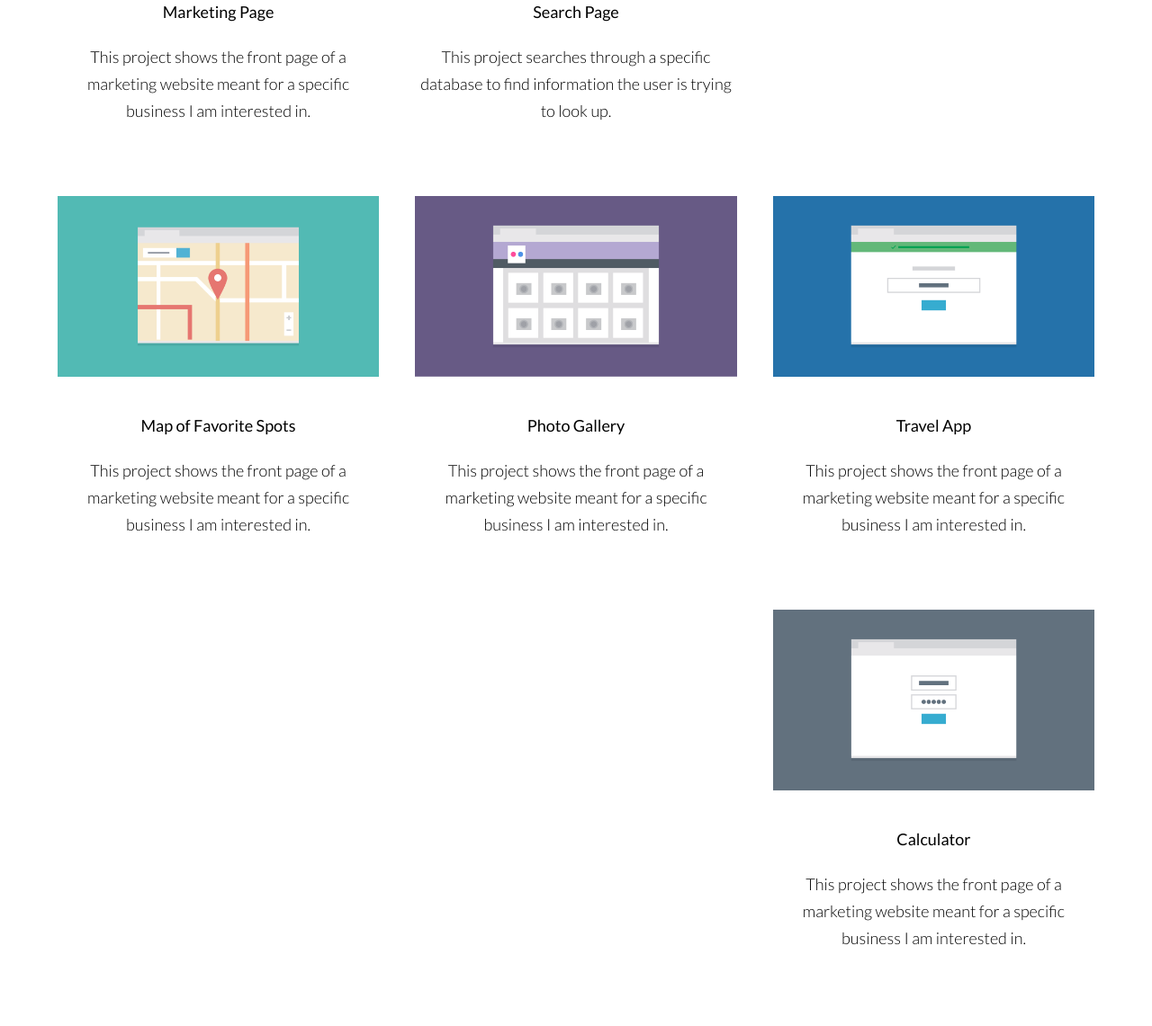
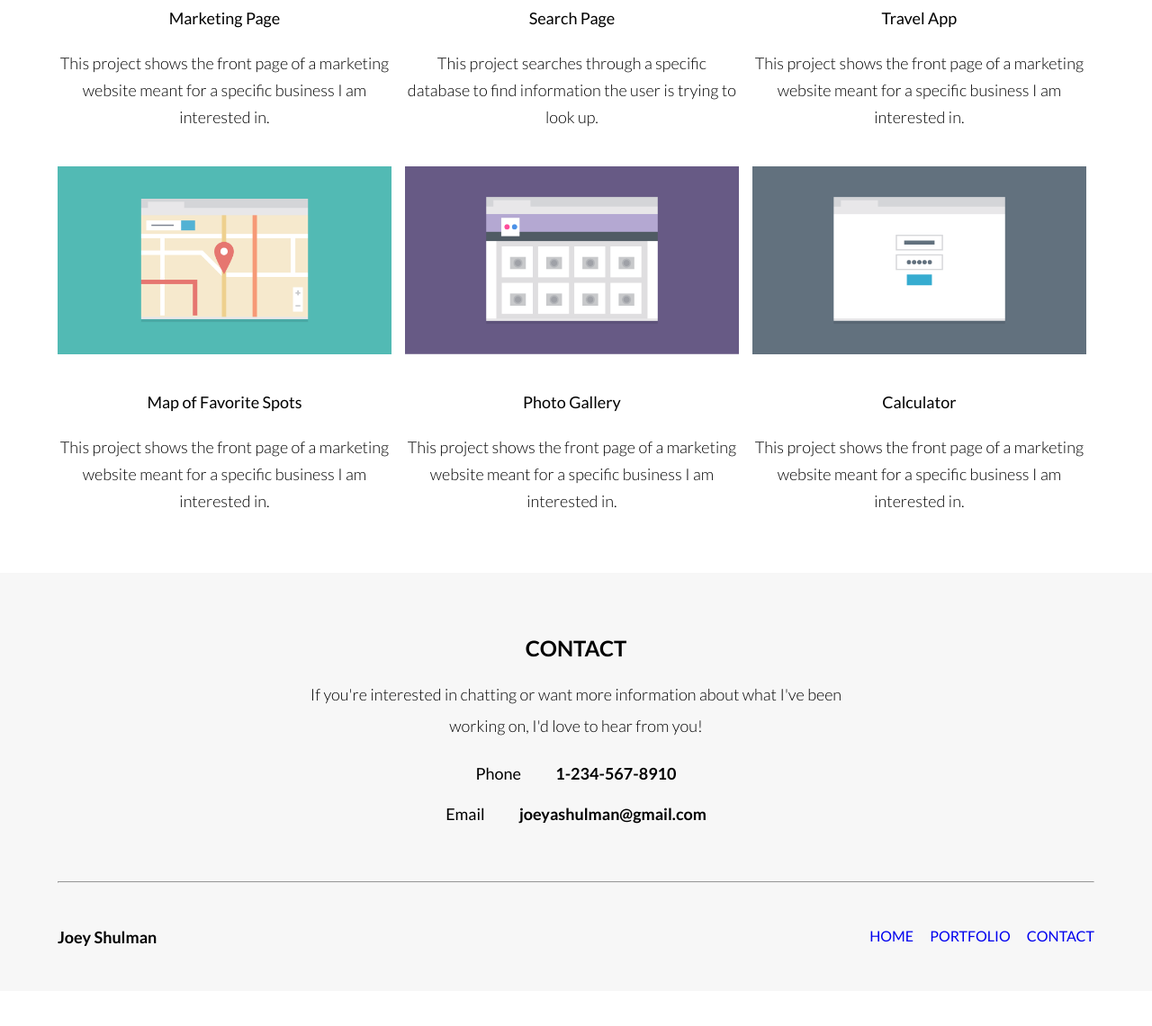
Before and after one commit to joeyashulman/techdegree-project-2, a plain HTML site: page index.html in a window 1280 px wide. Shown: the part 815-1956 px from the top of the page at 90% size. After the commit the page ends 1917 px from the top, so only its background shows below. Drawn offline with Linux system fonts and the light colour scheme.

Commit message:
Version 1 Commit

```diff
--- a/css/style.css
+++ b/css/style.css
@@ -216,7 +216,12 @@ footer {
 
     }
 
+    .tagline-bot {
+        max-width: 600px;
+        margin: auto;
+
   }
+}
 
   @media (min-width: 1024px) {
 
@@ -242,6 +247,10 @@ footer {
         clear: both;
     }
 
+    .top-section {
+        padding-top: 50px;
+    }
+
     .portfolio-item-left {
         display: block;
         float: left;
@@ -261,14 +270,30 @@ footer {
 
     .triple-left {
         float: left;
+        min-height: 300px;
+        width: 32.2%;
     }
 
     .triple-center {
-        float: none;
+        float: left;
+        min-height: 300px;
+        margin: 0 15px;
+        width: 32.2%;
     }
 
     .triple-right {
-        float: right;
+        float: left;
+        min-height: 300px;
+        width: 32.2%;
     }
 
-  }
+    footer {
+        margin-top: 25px;
+    }
+
+    .tagline-bot {
+        max-width: 600px;
+        margin: auto;
+    }
+
+}
--- a/index.html
+++ b/index.html
@@ -20,17 +20,15 @@
                 <li><a href="#contact">Contact</a></li>
             </ul>
         </nav>
-
-        <img class="prof-img" src="images/responsive-layout-profile.png" alt="Profile image">
-
-        <h3 class="tagline-top">Hi! I'm a front end developer that loves responsive design and CSS. I recently finished a degree in front end development at Treehouse and am excited to put my skills to use!</h3>
+            <img class="prof-img" src="images/responsive-layout-profile.png" alt="Profile image">
+            <h3 class="tagline-top">Hi! I'm a front end developer that loves responsive design and CSS. I recently finished a degree in front end development at Treehouse and am excited to put my skills to use!</h3>
     </div>
     </header>
 
     <main class="container clearfix">
         <h2 id="portfolio">PORTFOLIO</h2>
 
-        <div class="portfolio-item-left triple-left clearfix">
+        <div class="portfolio-item-left triple-left">
            <img src="images/portfolio-1.png" alt="Marketing page screenshot">
                 <div class="portfolio-item-text">
                     <h3>Marketing Page</h3>
@@ -38,40 +36,40 @@
                 </div>
         </div>
 
-        <div class="portfolio-item-right triple-center clearfix">
-            <img src="images/portfolio-2.png" alt="Marketing page screenshot">
+        <div class="portfolio-item-right triple-center">
+            <img src="images/portfolio-2.png" alt="Search page screenshot">
             <div class="portfolio-item-text">
                 <h3>Search Page</h3>
                 <p>This project searches through a specific database to find information the user is trying to look up.</p>
             </div>
         </div>
 
-        <div class="portfolio-item-left triple-right clearfix">
-            <img src="images/portfolio-3.png" alt="Marketing page screenshot">
+        <div class="portfolio-item-left triple-right">
+            <img src="images/portfolio-3.png" alt="Travel app screenshot">
             <div class="portfolio-item-text">
                 <h3>Travel App</h3>
                 <p>This project shows the front page of a marketing website meant for a specific business I am interested in.</p>
             </div>
         </div>
 
-        <div class="portfolio-item-right triple-left clearfix">
-            <img src="images/portfolio-4.png" alt="Marketing page screenshot">
+        <div class="portfolio-item-right triple-left">
+            <img src="images/portfolio-4.png" alt="Map screenshot">
             <div class="portfolio-item-text">
                 <h3>Map of Favorite Spots</h3>
                 <p>This project shows the front page of a marketing website meant for a specific business I am interested in.</p>
             </div>
         </div>
 
-        <div class="portfolio-item-left triple-center clearfix">
-            <img src="images/portfolio-5.png" alt="Marketing page screenshot">
+        <div class="portfolio-item-left triple-center">
+            <img src="images/portfolio-5.png" alt="Gallery screenshot">
             <div class="portfolio-item-text">
                 <h3>Photo Gallery</h3>
                 <p>This project shows the front page of a marketing website meant for a specific business I am interested in.</p>
             </div>
         </div>
 
-        <div class="portfolio-item-right triple-right clearfix">
-            <img src="images/portfolio-6.png" alt="Marketing page screenshot">
+        <div class="portfolio-item-right triple-right">
+            <img src="images/portfolio-6.png" alt="Calculator screenshot">
             <div class="portfolio-item-text">
                 <h3>Calculator</h3>
                 <p>This project shows the front page of a marketing website meant for a specific business I am interested in.</p>
@@ -83,8 +81,8 @@
         <div class="container">
             <h2 id="contact">CONTACT</h2>
             <h3 class="tagline-bot">If you're interested in chatting or want more information about what I've been working on, I'd love to hear from you!</h3>
-            <h3>Phone &nbsp&nbsp&nbsp&nbsp&nbsp<strong>1-234-567-8910</strong></h3>
-            <h3>Email &nbsp&nbsp&nbsp&nbsp&nbsp<strong>joeyashulman@gmail.com</strong></h3>
+            <h3>Phone &nbsp; &nbsp; &nbsp; &nbsp; &nbsp; <strong>1-234-567-8910</strong></h3>
+            <h3>Email &nbsp; &nbsp; &nbsp; &nbsp; &nbsp; <strong>joeyashulman@gmail.com</strong></h3>
 
             <hr>
             <div class="footer-menu clearfix">
```
